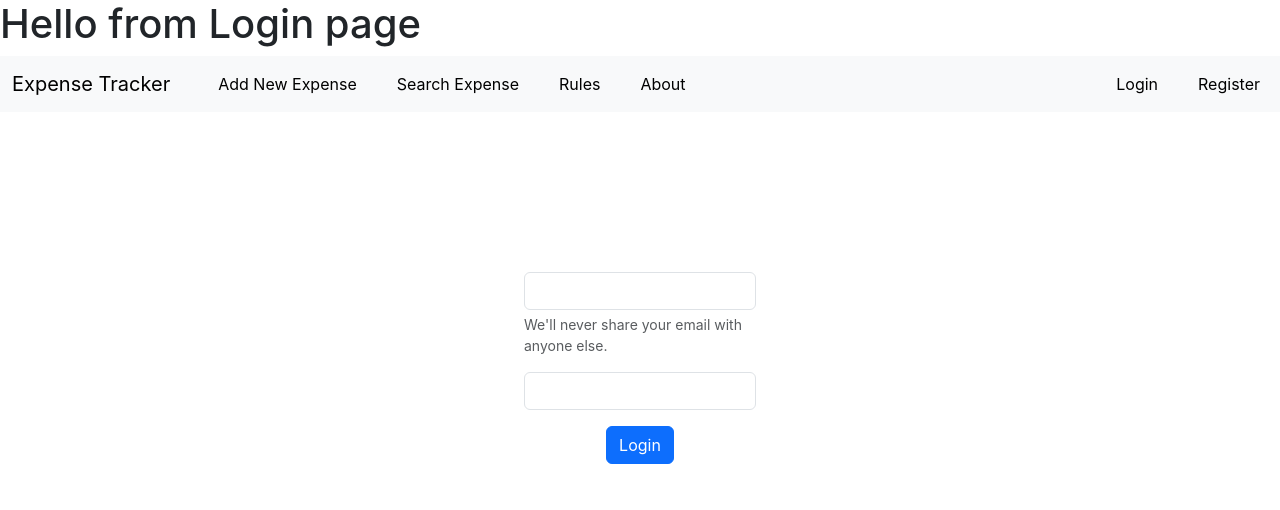
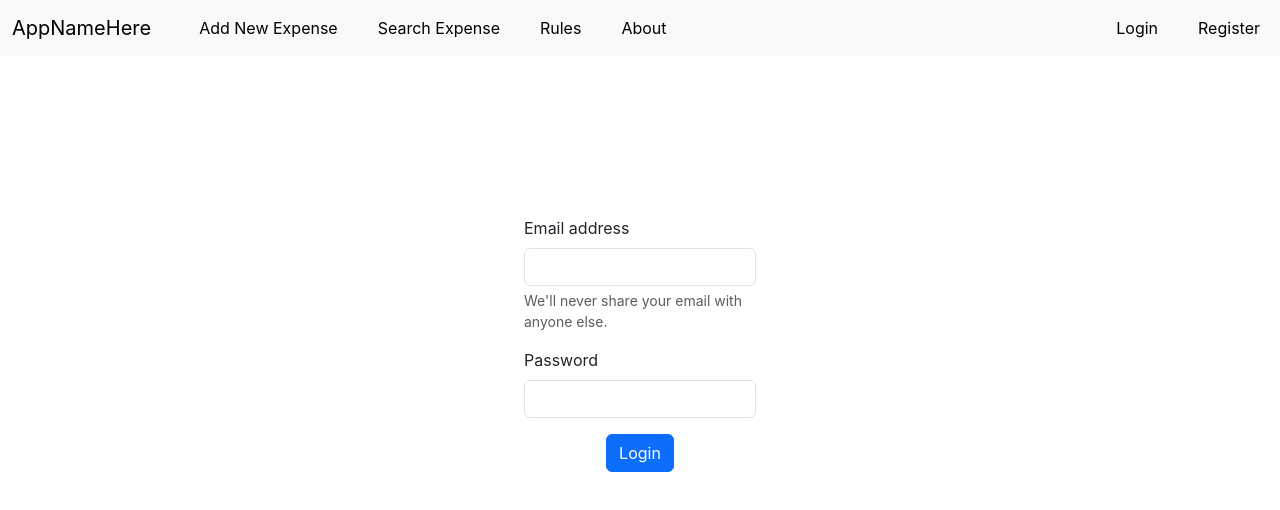
Before and after one commit to raulpellizzer/ExpenseTracker, a React (Create React App) app: page /login in a window 1280 px wide. Shown: the top 510 px of the page. Built offline with nearby package versions, Linux system fonts and the light colour scheme.

Commit message:
Create component folder and move Navbar to it

```diff
--- a/src/App.js
+++ b/src/App.js
@@ -7,7 +7,6 @@ import SearchExpense from "./pages/SearchExpense";
 import Rules from "./pages/Rules";
 import Login from "./pages/Login";
 import Register from "./pages/Register";
-
 
 function App() {
   return (
@@ -23,79 +22,6 @@ function App() {
           <Route path="/register" element={<Register />}></Route>
         </Routes>
       </BrowserRouter>
-
-      <NavBar></NavBar>
-      <LoginForm></LoginForm>
-    </>
-  );
-}
-
-function LoginForm() {
-  return (
-    <>
-    <div className="container test-custom">
-        <form>
-          <div className="mb-3">
-            {/* <label for="emailLoginInput" className="form-label">Email address</label> */}
-            <input type="email" className="form-control" id="emailLoginInput" aria-describedby="emailHelp"></input>
-            <div id="emailHelp" className="form-text">We'll never share your email with anyone else.</div>
-          </div>
-
-          <div className="mb-3">
-            {/* <label for="passwordLoginInput" className="form-label">Password</label> */}
-            <input type="password" className="form-control" id="passwordLoginInput"></input>
-          </div>
-
-          <div className="text-center">
-            <button type="submit" className="btn btn-primary">Login</button>
-          </div>
-        </form>
-      </div>
-    </>
-  );
-}
-
-function NavBar() {
-  return (
-    <>
-      <nav className="navbar navbar-expand-lg bg-body-tertiary">
-        <div className="container-fluid">
-          <a className="navbar-brand" href="/">Expense Tracker</a>
-          <button className="navbar-toggler" type="button" data-bs-toggle="collapse" data-bs-target="#navbarSupportedContent" aria-controls="navbarSupportedContent" aria-expanded="false" aria-label="Toggle navigation">
-            <span className="navbar-toggler-icon"></span>
-          </button>
-          <div className="collapse navbar-collapse text-center" id="navbarSupportedContent">
-            <ul className="navbar-nav me-auto mb-2 mb-lg-0">
-
-              <li className="nav-item">
-                <a className="nav-link active" aria-current="page" href="/addnewexpense">Add New Expense</a>
-              </li>
-
-              <li className="nav-item">
-                <a className="nav-link active" aria-current="page" href="/searchexpense">Search Expense</a>
-              </li>
-
-              <li className="nav-item">
-                <a className="nav-link active" aria-current="page" href="/rules">Rules</a>
-              </li>
-
-              <li className="nav-item">
-                <a className="nav-link active" aria-current="page" href="/about">About</a>
-              </li>
-            </ul>
-
-            <ul className="navbar-nav">
-              <li className="nav-item">
-                <a className="nav-link active" aria-current="page" href="/login">Login</a>
-              </li>
-
-              <li className="nav-item">
-                <a className="nav-link active" aria-current="page" href="/register">Register</a>
-              </li>
-            </ul>
-          </div>
-        </div>
-      </nav>
     </>
   );
 }
--- /dev/null
+++ b/src/components/Navbar.js
@@ -0,0 +1,46 @@
+function NavBar() {
+    return (
+        <>
+            <nav className="navbar navbar-expand-lg bg-body-tertiary">
+                <div className="container-fluid">
+                    <a className="navbar-brand" href="/">AppNameHere</a>
+                    <button className="navbar-toggler" type="button" data-bs-toggle="collapse" data-bs-target="#navbarSupportedContent" aria-controls="navbarSupportedContent" aria-expanded="false" aria-label="Toggle navigation">
+                        <span className="navbar-toggler-icon"></span>
+                    </button>
+                    <div className="collapse navbar-collapse text-center" id="navbarSupportedContent">
+                        <ul className="navbar-nav me-auto mb-2 mb-lg-0">
+
+                            <li className="nav-item">
+                                <a className="nav-link active" aria-current="page" href="/addnewexpense">Add New Expense</a>
+                            </li>
+
+                            <li className="nav-item">
+                                <a className="nav-link active" aria-current="page" href="/searchexpense">Search Expense</a>
+                            </li>
+
+                            <li className="nav-item">
+                                <a className="nav-link active" aria-current="page" href="/rules">Rules</a>
+                            </li>
+
+                            <li className="nav-item">
+                                <a className="nav-link active" aria-current="page" href="/about">About</a>
+                            </li>
+                        </ul>
+
+                        <ul className="navbar-nav">
+                            <li className="nav-item">
+                                <a className="nav-link active" aria-current="page" href="/login">Login</a>
+                            </li>
+
+                            <li className="nav-item">
+                                <a className="nav-link active" aria-current="page" href="/register">Register</a>
+                            </li>
+                        </ul>
+                    </div>
+                </div>
+            </nav>
+        </>
+    );
+}
+
+export default NavBar;
--- a/src/pages/About.js
+++ b/src/pages/About.js
@@ -1,6 +1,8 @@
+import NavBar from "../components/Navbar";
+
 function About() {
     return (
-        <h1>Hello from About page</h1>
+        <NavBar></NavBar>
     );
 }
 
--- a/src/pages/AddNewExpense.js
+++ b/src/pages/AddNewExpense.js
@@ -1,6 +1,8 @@
+import NavBar from "../components/Navbar";
+
 function AddNewExpense() {
     return (
-        <h1>Hello from AddNewExpense page</h1>
+        <NavBar></NavBar>
     );
 }
 
--- a/src/pages/Home.js
+++ b/src/pages/Home.js
@@ -1,6 +1,8 @@
+import NavBar from "../components/Navbar";
+
 function Home() {
     return (
-        <h1>Hello from Home page</h1>
+        <NavBar></NavBar>
     );
 }
 
--- a/src/pages/Login.js
+++ b/src/pages/Login.js
@@ -1,7 +1,37 @@
+import NavBar from "../components/Navbar";
+
 function Login() {
     return (
-        <h1>Hello from Login page</h1>
+        <>
+            <NavBar></NavBar>
+            <LoginForm></LoginForm>
+        </>
     );
 }
 
+function LoginForm() {
+  return (
+    <>
+    <div className="container test-custom">
+        <form>
+          <div className="mb-3">
+            <label htmlFor="emailLoginInput" className="form-label">Email address</label>
+            <input type="email" className="form-control" id="emailLoginInput" aria-describedby="emailHelp"></input>
+            <div id="emailHelp" className="form-text">We'll never share your email with anyone else.</div>
+          </div>
+
+          <div className="mb-3">
+            <label htmlFor="passwordLoginInput" className="form-label">Password</label>
+            <input type="password" className="form-control" id="passwordLoginInput"></input>
+          </div>
+
+          <div className="text-center">
+            <button type="submit" className="btn btn-primary">Login</button>
+          </div>
+        </form>
+      </div>
+    </>
+  );
+}
+
 export default Login;
--- a/src/pages/Register.js
+++ b/src/pages/Register.js
@@ -1,6 +1,8 @@
+import NavBar from "../components/Navbar";
+
 function Register() {
     return (
-        <h1>Hello from Register page</h1>
+        <NavBar></NavBar>
     );
 }
 
--- a/src/pages/Rules.js
+++ b/src/pages/Rules.js
@@ -1,6 +1,8 @@
+import NavBar from "../components/Navbar";
+
 function Rules() {
     return (
-        <h1>Hello from Rules page</h1>
+        <NavBar></NavBar>
     );
 }
 
--- a/src/pages/SearchExpense.js
+++ b/src/pages/SearchExpense.js
@@ -1,6 +1,8 @@
+import NavBar from "../components/Navbar";
+
 function SearchExpense() {
     return (
-        <h1>Hello from SearchExpense page</h1>
+        <NavBar></NavBar>
     );
 }
 
```
